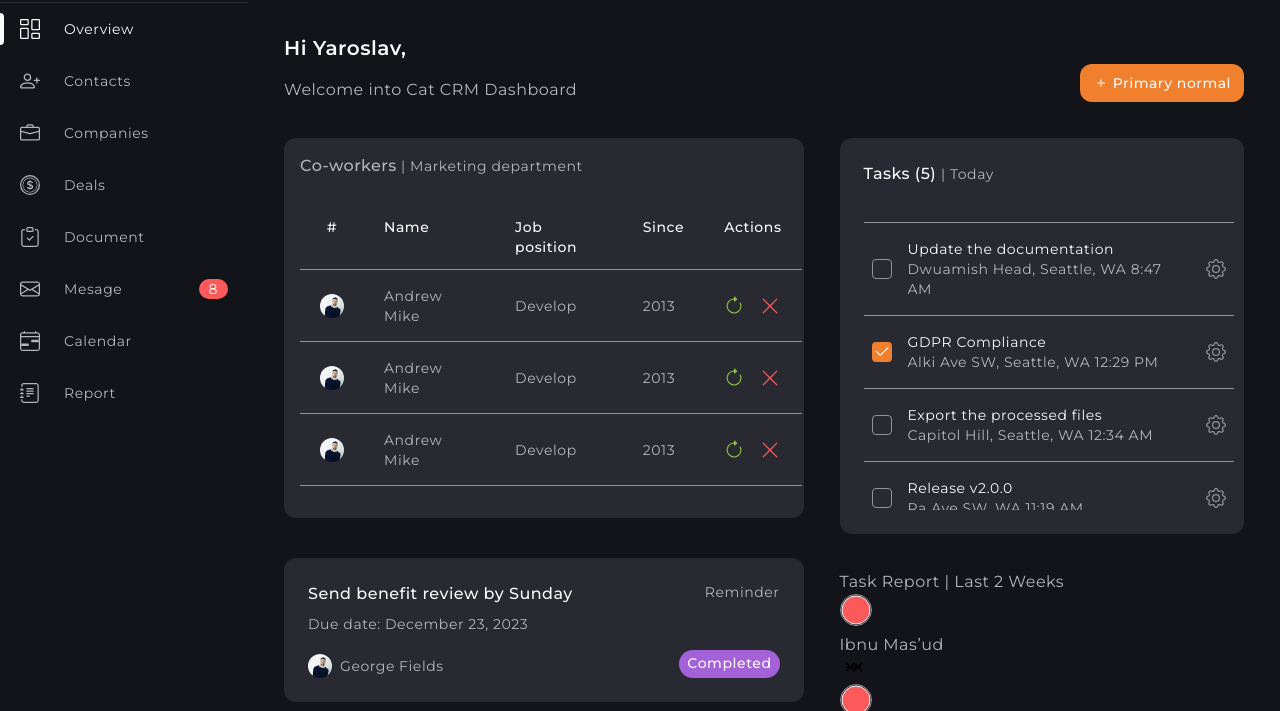
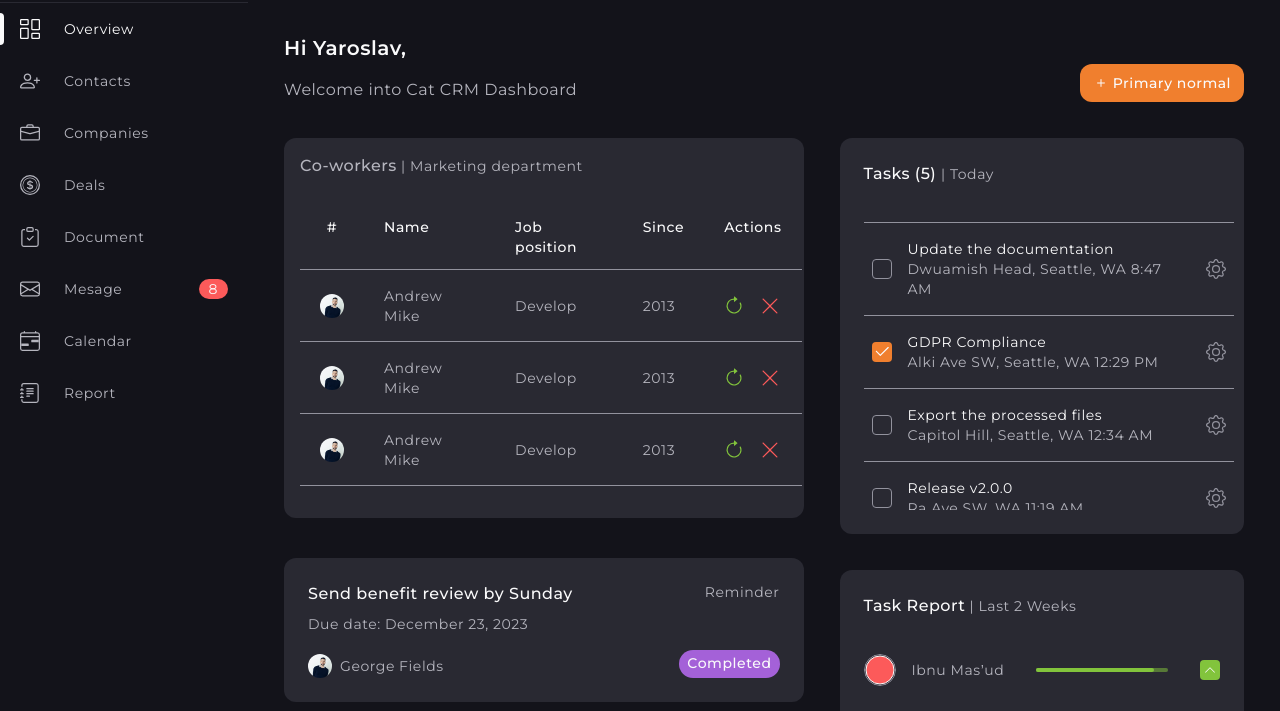
Before and after one commit to KristinaHranovska/sass-project, a website built with Vite: page index.html in a window 1280 px wide. Shown: the part 70-781 px from the top of the page. Built offline with nearby package versions, Linux system fonts and the light colour scheme.

Commit message:
is ready

```diff
--- a/src/scss/components/_reports.scss
+++ b/src/scss/components/_reports.scss
@@ -1,31 +1,115 @@
+@use "../utils/placeholders";
+@use "../utils/variables" as var;
+@use "../utils/functions" as fn;
+@use "../utils/mixins" as mx;
+
+$reports-status: (
+    "success": "up",
+    "warning": "dash",
+    "danger": "down"
+);
+
 .reports {
+    @extend %section-frame;
+
     grid-area: reports;
+
+    min-width: 340px;
+    background-color: fn.get-color("dark-tertiary");
 }
 .reports-title {
+    @extend %details;
+
+    margin-bottom: 36px;
+    color: fn.get-color("light-secondary");
+
+    span {
+        @extend %accent-text;
+        color: fn.get-color("light-primary");
     }
-.reports-list {
 }
 .reports-item {
+    display: flex;
+    align-items: center;
+    gap: 30px;
+
+    @include mx.mq("md") {
+        gap: 32px;
+    }
+
+    &:not(:last-child) {
+        margin-bottom: 28px;
+    }
 }
 .reports-staff {
+    flex-grow: 1;
+    flex-shrink: 0;
 }
 .staff {
+    display: flex;
+    align-items: center;
+    gap: 16px;
 }
 .staff-thumb {
-}
-.staff-avatar {
+    @include mx.frame(32px, $is-circle: true);
 }
 .staff-caption {
+    @extend %details;
+
+    color: fn.get-color("light-secondary");
 }
 .reports-bar {
+    width: calc(100% - 224px);
+    height: 4px;
+
+    &[value] {
+        border-radius: 2px;
     }
-.progress-bar {
+
+    @each $key, $value in $reports-status {
+        [data-status="#{$value}"] & {
+            // Mozilla browser
+            &[value] {
+                background-color: rgba(fn.get-color($key), 0.3);
             }
+            &::-mor-progress-bar {
+                background-color: rgba(fn.get-color($key), 1);
+            }
+
+            // Chrome, Safari, Opera browser
+            &::-webkit-progress-bar {
+                background-color: rgba(fn.get-color($key), 0.3);
+                border-radius: 2px;
+            }
+            &::-webkit-progress-value {
+                background-color: rgba(fn.get-color($key), 1);
+                border-radius: 2px;
+            }
+        }
+    }
+}
+
 .reports-icon {
+    flex-shrink: 0;
+
+    width: 20px;
+    height: 20px;
+    padding: 4px;
+
+    border-radius: 4px;
+
+    use {
+        opacity: 0;
+        fill: fn.get-color("light-primary");
     }
-.up {
+
+    @each $key, $value in $reports-status {
+        [data-status="#{$value}"] & {
+            background-color: fn.get-color($key);
+
+            .#{$value} {
+                opacity: 1;
             }
-.dash {
         }
-.down {
     }
+}
--- a/src/scss/components/coworkers/_table.scss
+++ b/src/scss/components/coworkers/_table.scss
@@ -24,7 +24,7 @@
     thead {
         position: sticky;
         top: -1px;
-        z-index: 100;
+        z-index: 5;
         background-color: fn.get-color("dark-tertiary");
 
         @include mx.mq("xl") {
```
Lines whose indentation alone changed are shown as unchanged.
